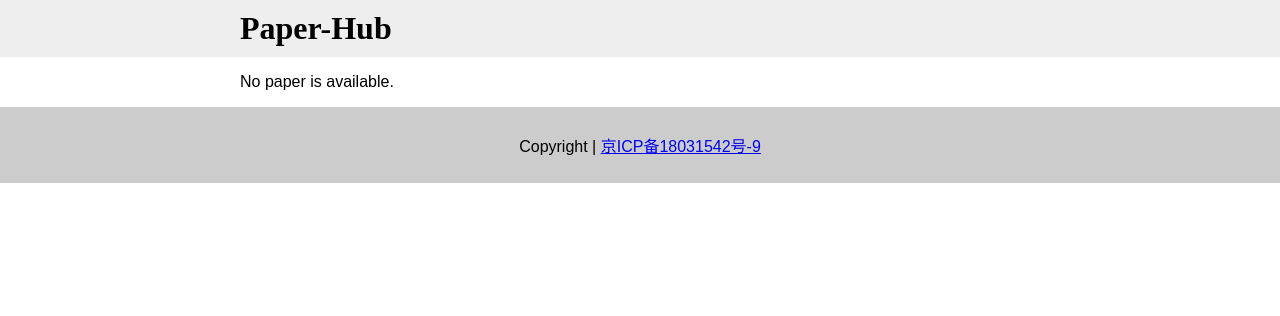
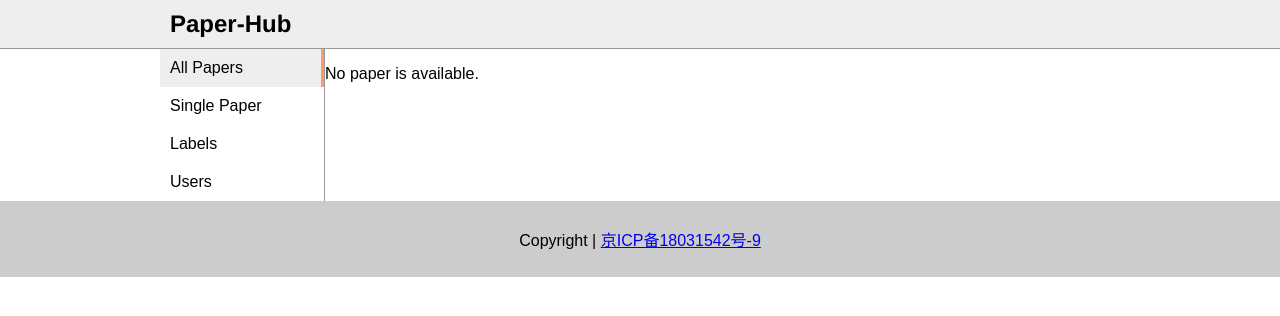
Before and after one commit to yanlinlin82/paper-hub.cn, a Django app: page /view/ in a window 1280 px wide. Shown: the top 316 px of the page. Run offline with Django 4.2, Linux system fonts and the light colour scheme; data that the repository does not hold is empty.

Commit message:
Improve web templates.

```diff
--- a/view/templates/index.html
+++ b/view/templates/index.html
@@ -4,46 +4,26 @@
     <meta charset="utf-8">
     <title>Paper-Hub: An easy way to read and share papers for scientific research</title>
     <meta name="viewport" content="width=device-width, initial-scale=1.0">
-    <style type="text/css">
-      body { margin: 0; font-family:Arial,"PingFang SC","Microsoft YaHei",sans-serif; }
-      header { margin: 0; background-color: #eee; }
-      .container { margin: 0 auto; max-width: 800px; }
-      header h1.logo { margin: 0; padding: 10px 0; font-family:cIconfont!important;font-style:normal;-webkit-font-smoothing:antialiased;-moz-osx-font-smoothing:grayscale; }
-      article { margin: 10px auto; max-width:800px; }
-      footer { margin: 0; padding: 10px; background-color: #ccc; }
-      footer p { text-align: center; }
-      .paper-item { margin: 0; padding: 10px; border-bottom: 1px dashed black; }
-    </style>
+    {% include "sub/inline-css.html" %}
   </head>
   <body>
-    <header>
+    {% include "sub/header.html" %}
     <div class="container">
-        <h1 class="logo">Paper-Hub</h1>
-        <nav></nav>
-      </div>
-    </header>
+      {% include "sub/left-sidebar.html" %}
+      <div class="content">
         <article>
 {% if paper_list %}
           <p class="summary">There are total {{ paper_list|length }} paper(s).</p>
           <hr>
   {% for paper in paper_list %}
-      <div class="paper-item">
-        <p>[{{ paper.create_time|date:"Y-m-d" }}] <b>{{ paper.creator }}</b>:</p>
-        <p><b>{{ paper.title }}</b></p>
-        <p>{{ paper.publish_year }}, <i>{{ paper.journal }}</i></p>
-        {% if paper.doi %}<p>DOI: <a href="https://doi.org/{{ paper.doi }}">{{ paper.doi }}</a></p>{% endif %}
-        {% if paper.pmid %}<p>PMID: <a href="http://www.ncbi.nlm.nih.gov/pubmed/{{ paper.pmid }}">{{ paper.pmid }}</a></p>{% endif %}
-        {% if paper.pmcid %}<p>PMCID: <a href="http://www.ncbi.nlm.nih.gov/pmc/articles/{{ paper.pmcid }}">{{ paper.pmcid }}</a></p>{% endif %}
-        {% if paper.arxiv_id %}<p>arXiv ID: <a href="https://arxiv.org/abs/{{ paper.arxiv_id }}">{{ paper.arxiv_id }}</a></p>{% endif %}
-        <p>{{ paper.comments }}</p>
-      </div>
+    {% include "sub/paper-item.html" %}
   {% endfor %}
 {% else %}
           <p>No paper is available.</p>
 {% endif %}
         </article>
-    <footer>
-      <p>Copyright | <a href="http://www.beian.miit.gov.cn/">京ICP备18031542号-9</a></p>
-    </footer>
+      </div>
+    </div>
+    {% include "sub/footer.html" %}
   </body>
 </html>
--- /dev/null
+++ b/view/templates/sub/footer.html
@@ -0,0 +1,3 @@
+<footer>
+  <p>Copyright | <a href="http://www.beian.miit.gov.cn/">京ICP备18031542号-9</a></p>
+</footer>
--- /dev/null
+++ b/view/templates/sub/header.html
@@ -0,0 +1,6 @@
+<header>
+  <div class="container">
+    <h1 class="logo"><a href="{% url 'index' %}">Paper-Hub</a></h1>
+    <nav></nav>
+  </div>
+</header>
--- /dev/null
+++ b/view/templates/sub/inline-css.html
@@ -0,0 +1,23 @@
+<style type="text/css">
+body { margin: 0; font-family: Arial, "Microsoft YaHei", Sans-Serif; }
+header { margin: 0; background-color: #eee; border-bottom: solid 1px #999; flex: 0 0 auto; }
+.container { margin: 0 auto; max-width: 960px; display: flex; }
+header h1.logo { margin: 0; padding: 10px; font-family: Helvetica; font-size: 24px; }
+header h1.logo a { text-decoration: none; color: black; }
+.left-sidebar { width: 164px; border-right: solid 1px #999; flex: 0 0 auto; }
+.left-sidebar .menu-item { padding: 10px; }
+.left-sidebar .menu-item a { text-decoration: none; color: black; }
+.left-sidebar .current-item { background-color: #eee; border-right: solid 3px #ff9966; }
+.content { width: calc(100% - 164px); flex: 0 0 auto; }
+article { margin: 10px auto; max-width: 960px; }
+footer { margin: 0; padding: 10px; background-color: #ccc; }
+footer p { text-align: center; }
+.summary { padding: 0 10px; }
+.paper-item { margin: 0; padding: 10px; border-bottom: 1px dashed black; }
+.date { font-family: "Courier New"; font-weight: bold; }
+.comments { word-break: break-word; }
+@media (max-width: 600px) {
+  .left-sidebar { display: none; }
+  .content { width: 100%; }
+}
+</style>
--- /dev/null
+++ b/view/templates/sub/left-sidebar.html
@@ -0,0 +1,8 @@
+<div class="left-sidebar">
+  <nav>
+    <div class="menu-item current-item"><a href="{% url 'index' %}">All Papers</a></div>
+    <div class="menu-item"><a href="{% url 'index' %}paper/1">Single Paper</a></div>
+    <div class="menu-item"><a href="{% url 'index' %}label/xiangma">Labels</a></div>
+    <div class="menu-item"><a href="{% url 'index' %}user/yanlinlin82">Users</a></div>
+  </nav>
+</div>
```
Also changed, not shown: view/templates/single.html (+8 -28 lines), view/templates/sub/paper-item.html (added, +10 -0 lines). Lines whose indentation alone changed are shown as unchanged.
